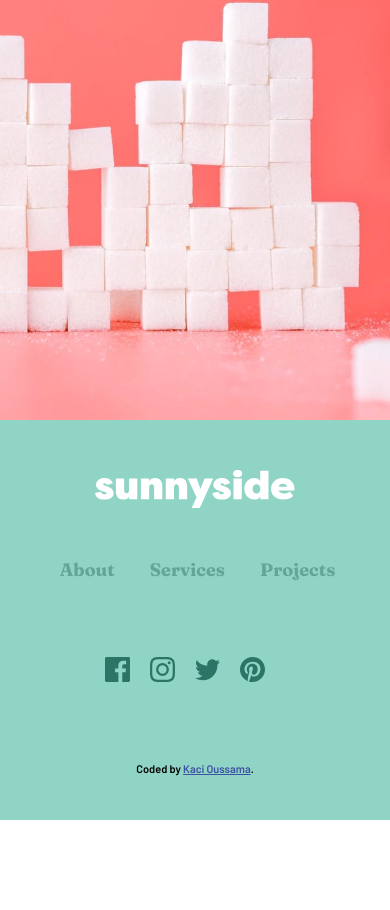
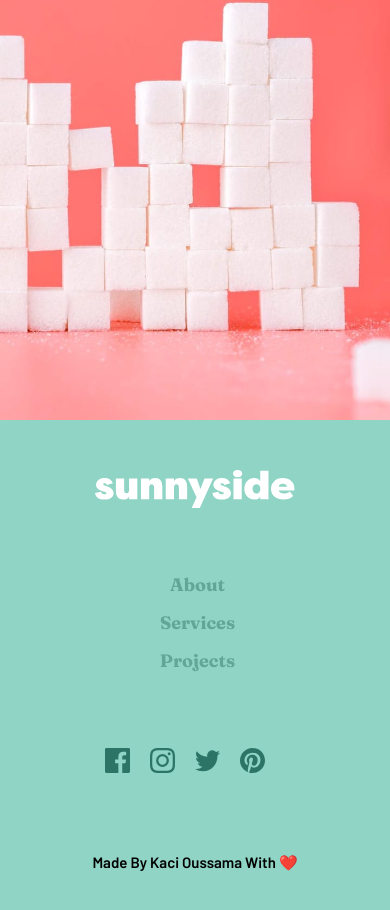
Before and after one commit to kacioussama0/sunside.io, a plain HTML site: page index.html in a window 390 px wide. Shown: the part 8812-9722 px from the top of the page. Before the commit the page ends 9632 px from the top, so only its background shows below. Drawn offline with Linux system fonts and the light colour scheme.

Commit message:
Update index.html

```diff
--- a/index.html
+++ b/index.html
@@ -377,6 +377,17 @@
             display: block;
             margin: 15px auto;
         }
+        footer ul  {
+          flex-direction: column;
+          justify-content: center;
+          align-items: center;
+        }
+        footer ul li {
+          margin-top: 15px;
+        }
+        footer {
+         height: fit-content;
+        }
       }
 
     /* End Media Queries */
@@ -386,7 +397,7 @@
   </style>
   <!-- Feel free to remove these styles or customise in your own stylesheet 👍 -->
   <style>
-    .attribution { font-size: 11px; text-align: center; }
+    .attribution { font-size: 15px; text-align: center; }
     .attribution a { color: hsl(228, 45%, 44%); }
     .attribution {
       background-color: #90D4C5;
@@ -531,7 +542,7 @@
     </span>
 
   <div class="attribution">
-    Coded by <a href="#">Kaci Oussama</a>.
+    Made By Kaci Oussama With ❤️
 
   </footer>
   <!-- End Footer -->
```
